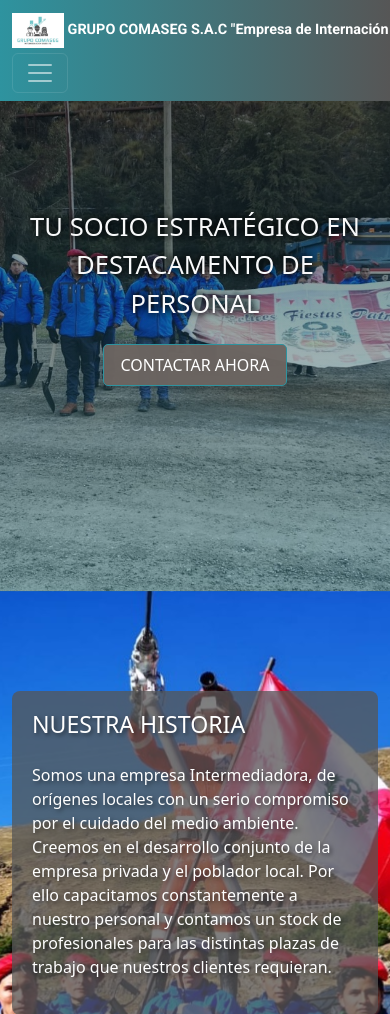
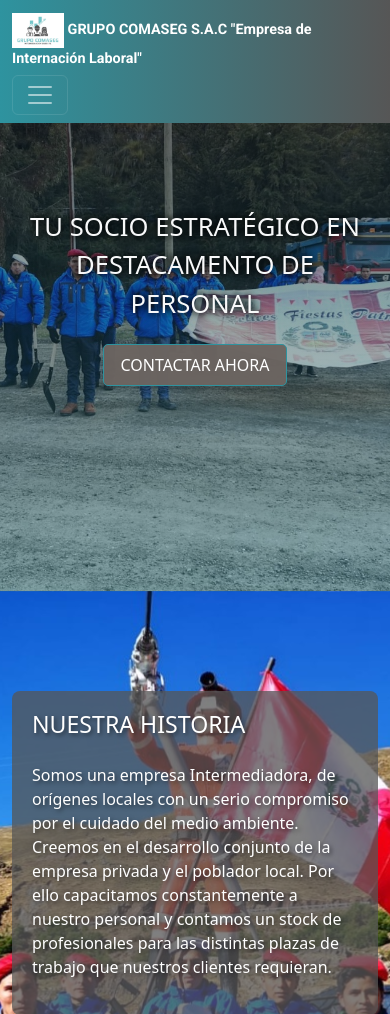
Before and after one commit to letaljack/proyeycto_jack.github.io, a PHP site: page / in a window 390 px wide; the page is wider, and only the part inside the window is pictured. Shown: the top 1014 px of that part. Run offline with PHP 8.4, Linux system fonts and the light colour scheme.

Commit message:
Update styles.css

```diff
--- a/css/styles.css
+++ b/css/styles.css
@@ -30,6 +30,8 @@
     font-family: 'Roboto', sans-serif;
     font-weight: 700;
     font-size: 1.2rem;
+    /* Permitir que el texto envuelva en móviles */
+    white-space: nowrap;
 }
 
 .navbar-logo {
@@ -412,6 +414,11 @@ footer::before {
     .section-bg {
         background-attachment: scroll;
     }
+    /* Ajustar la imagen del hero para evitar la línea blanca al desplazarla */
+    .hero-image {
+        width: 110%;
+        left: -5%;
+    }
 }
 
 /* Móviles (hasta 576px) */
@@ -424,9 +431,10 @@ footer::before {
     .hero-section .container {
         padding: 0 15px;
     }
-    /* Reducir aún más el tamaño de la marca y del logo */
+    /* Reducir aún más el tamaño de la marca y del logo; permitir envolver el texto */
     .navbar-brand {
         font-size: 0.9rem;
+        white-space: normal;
     }
     .navbar-logo {
         max-height: 35px;
```
